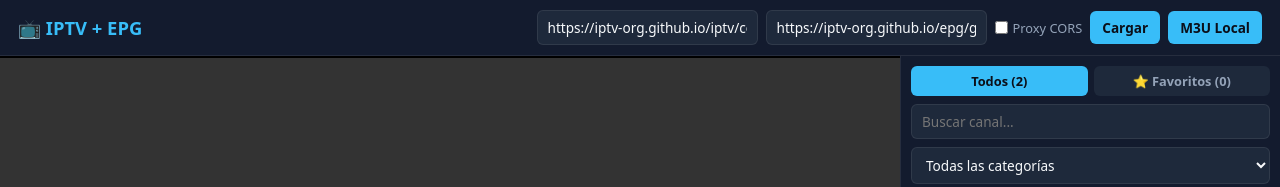
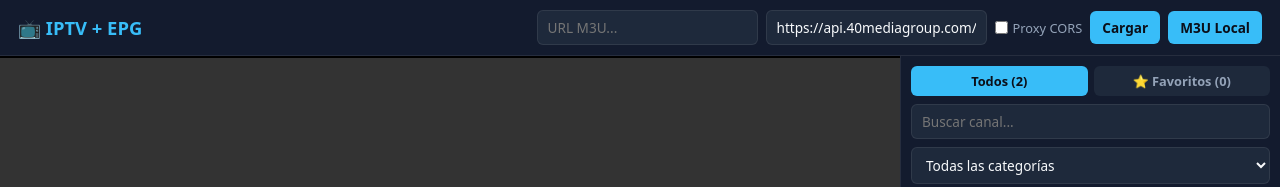
Before and after one commit to megasony20-star/mi-iptv-web, a plain HTML site: page index.html in a window 1280 px wide. Shown: the top 187 px of the page. Drawn offline with nearby package versions, Linux system fonts and the light colour scheme; no server answers.

Commit message:
Update index.html

```diff
--- a/index.html
+++ b/index.html
@@ -368,7 +368,7 @@
     // =========================================================================
     const MIS_CANALES_FIJOS = [
       {
-        id: "24h.es",
+        id: "ENT Family",
         name: "RTVE 24 Horas",
         group: "Noticias",
         logo: "https://upload.wikimedia.org/wikipedia/commons/thumb/a/a9/24h_rtve.svg/200px-24h_rtve.svg.png",
@@ -638,8 +638,8 @@
 
     window.addEventListener('DOMContentLoaded', () => {
       // Demo por defecto con EPG pública de España
-      document.getElementById('m3uUrl').value = 'https://iptv-org.github.io/iptv/countries/mx.m3u';
-      document.getElementById('epgUrl').value = 'https://iptv-org.github.io/epg/guides/mx/mx.xml';
+      document.getElementById('m3uUrl').value = '';
+      document.getElementById('epgUrl').value = 'https://api.40mediagroup.com/xmltv/programacion/entfamily/guia.json';
 
       actualizarCategorias();
       filtrarCanales();
```
